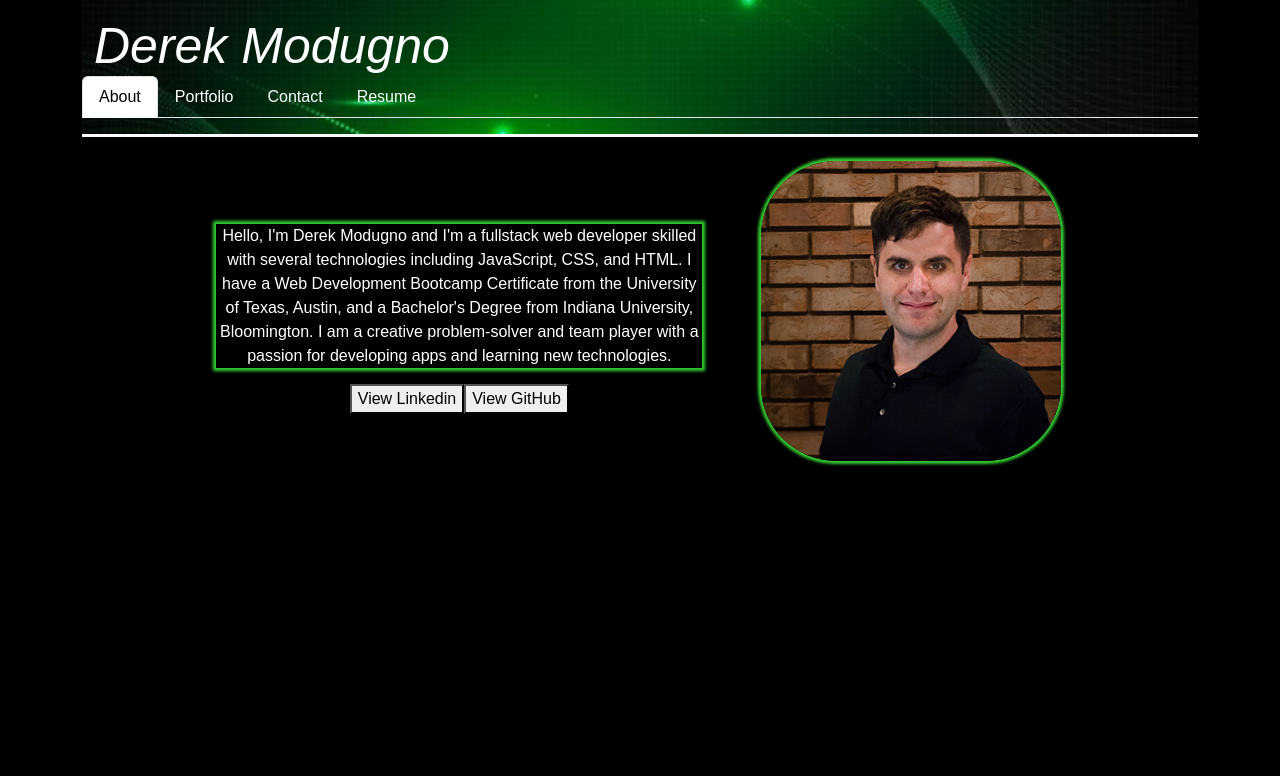
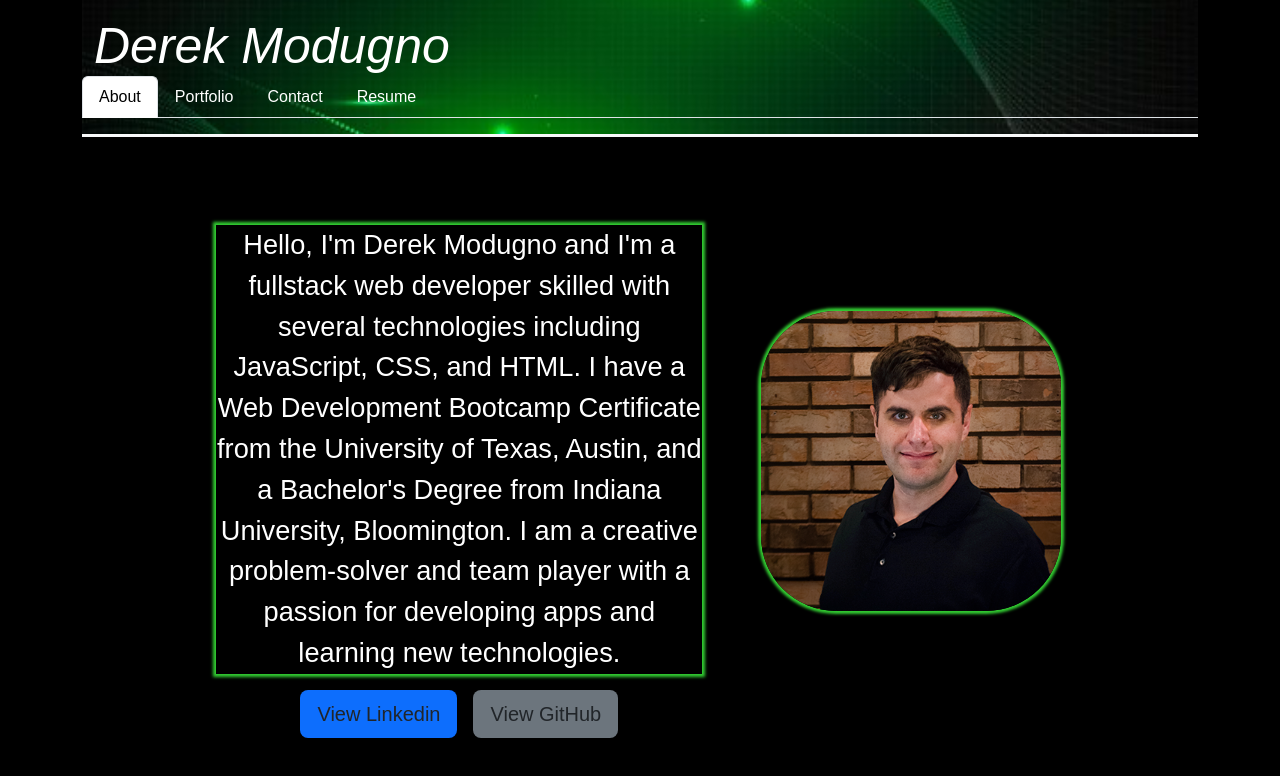
Before and after one commit to derekm129/reactPortfolio, a React (Vite) app: page /About in a window 1280 px wide. Shown: the top 776 px of the page. Built offline with nearby package versions, Linux system fonts and the light colour scheme.

Commit message:
added button effects

```diff
--- a/src/pages/About.jsx
+++ b/src/pages/About.jsx
@@ -1,27 +1,29 @@
-import profilePic from '../assets/images/DerekLinkdin_Final.png'
+import profilePic from '../assets/images/DerekLinkdin_Final.png';
+import '../App.css';
+
 
 export default function About() {
   return (
     <div className='container text-center'>
       <div className='row justify-content-center align-items-center'>
         {/* Bio */}
-        <div className='col-md-6'>
-          <p className='m-3' style={{ color: 'white', boxShadow: '0px 0px 3px 3px limegreen' }}>
+        <div className='col-md-6 mt-5'>
+          <p className='m-3' style={{ color: 'white', boxShadow: '0px 0px 3px 3px limegreen', fontSize: '1.7em' }}>
             Hello, I'm Derek Modugno and I'm a fullstack web developer skilled with several technologies including JavaScript, CSS, and HTML. I have a Web Development Bootcamp Certificate from the
             University of Texas, Austin, and a Bachelor's Degree from Indiana University, Bloomington. I am a creative problem-solver and team player with a passion for developing apps and learning new technologies.
           </p>
           {/* Buttons */}
           <div className="buttons mt-3">
-            <a href="https://www.linkedin.com/in/derek-modugno-9927b72b1/" className='mb-2'>
-              <button>View Linkedin</button>
+            <a href="https://www.linkedin.com/in/derek-modugno-9927b72b1/" className='mb-2 m-2'>
+              <button className='btn btn-lg bg-primary'>View Linkedin</button>
             </a>
-            <a href="https://github.com/derekm129" className='mb-2'>
-              <button>View GitHub</button>
+            <a href="https://github.com/derekm129" className='mb-2 m-2'>
+              <button className='btn btn-lg bg-secondary'>View GitHub</button>
             </a>
           </div>
         </div>
         {/* Profile Picture */}
-        <div className='col-md-4'>
+        <div className='col-md-4 mt-4'>
           <img src={profilePic} id="profilePic" style={{ boxShadow: '0px 0px 3px 3px limegreen' }} />
         </div>
       </div>
```
